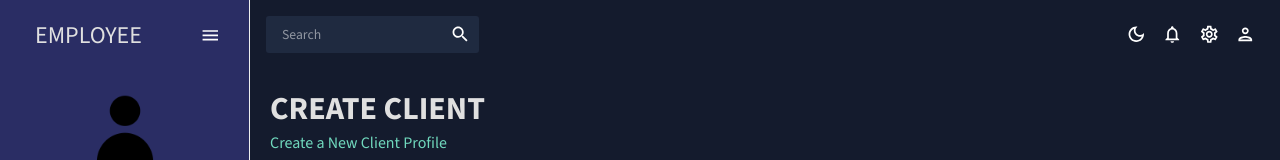
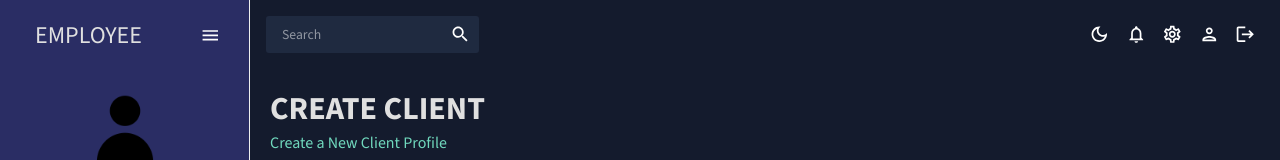
Before and after one commit to SlimPickens83/aap, a React (Vite) app in the folder client/: page /Dashboard/addClient in a window 1280 px wide. Shown: the top 160 px of the page. Built offline with nearby package versions, Linux system fonts and the light colour scheme; no server answers; sample sign-in values are in the browser's storage; the HTML template or start-up script is replaced by a standard one.

Commit message:
Added Logout to Dashboard

```diff
--- a/client/src/App.jsx
+++ b/client/src/App.jsx
@@ -1,4 +1,4 @@
-import React, { useState, useReducer, useEffect } from "react"
+import { useEffect } from "react"
 import ReactDOM from "react-dom/client"
 import { useImmerReducer } from "use-immer"
 import { BrowserRouter, Routes, Route, Navigate } from "react-router-dom"
@@ -11,7 +11,7 @@ import DispatchContext from "./DispatchContext.jsx"
 
 // Components
 import HeaderLoggedOut from "./components/HeaderLoggedOut.jsx"
-import HeaderLoggedIn from "./components/HeaderLoggedIn.jsx"
+// import HeaderLoggedIn from "./components/HeaderLoggedIn.jsx"
 import Footer from "./components/Footer.jsx"
 import HomeGuest from "./components/HomeGuest.jsx"
 import About from "./components/About.jsx"
@@ -37,7 +37,7 @@ import AddClient from "./scenes/addClient"
 import FAQ from "./scenes/faq"
 // import Geography from "./scenes/geography"
 import Calendar from "./scenes/calendar"
-import { CardGiftcard, FormatListNumbered } from "@mui/icons-material"
+// import { CardGiftcard, FormatListNumbered } from "@mui/icons-material"
 
 function App() {
   const initialState = {
@@ -146,7 +146,7 @@ function App() {
             <Route path="/admin_login" element={<AdminLogin />} />
 
             {/* Dashboard Routes */}
-            <Route path="/Dashboard/*" element={state.loggedIn ? <MainDashboard dashComponent={<Dashboard />} /> : <AccessDenied />} />
+            <Route path="/Dashboard/*" element={state.loggedIn ? <MainDashboard dashComponent={<Dashboard />} /> : <Navigate to="/" />} />
             <Route path="/Dashboard/team" element={<MainDashboard dashComponent={<Team />} />} />
             <Route path="/Dashboard/contacts" element={<MainDashboard dashComponent={<Contacts />} />} />
             <Route path="/Dashboard/invoices" element={<MainDashboard dashComponent={<Invoices />} />} />
--- a/client/src/components/Login.jsx
+++ b/client/src/components/Login.jsx
@@ -1,4 +1,4 @@
-import React, { useState, useContext } from "react"
+import { useState, useContext } from "react"
 import { useNavigate, Link } from "react-router-dom"
 import Axios from "axios"
 import DispatchContext from "../DispatchContext"
--- a/client/src/components/dashComponents/MainDashboard.jsx
+++ b/client/src/components/dashComponents/MainDashboard.jsx
@@ -1,15 +1,12 @@
-import React, { useContext, useEffect } from "react"
 import { ColorModeContext, useMode } from "../../theme"
-import { CssBaseline, ThemeProvider, dividerClasses } from "@mui/material"
-import StateContext from "../../StateContext"
+import { CssBaseline, ThemeProvider } from "@mui/material"
 import Topbar from "../../scenes/global/Topbar"
 import Side from "../../scenes/global/Sidebar"
-import { columnsStateInitializer } from "@mui/x-data-grid/internals"
-import { Satellite } from "@mui/icons-material"
+// import { columnsStateInitializer } from "@mui/x-data-grid/internals"
+// import { Satellite } from "@mui/icons-material"
 
 function MainDashboard(props) {
   const [theme, colorMode] = useMode()
-  const appState = useContext(StateContext)
 
   return (
     <ColorModeContext.Provider value={colorMode}>
--- a/client/src/scenes/global/Topbar.jsx
+++ b/client/src/scenes/global/Topbar.jsx
@@ -1,7 +1,9 @@
-import React, { useEffect, useContext } from "react"
+import { useContext } from "react"
 import { Box, IconButton, useTheme } from "@mui/material"
 import { ColorModeContext, tokens } from "../../theme"
+import DispatchContext from "../../DispatchContext"
 import InputBase from "@mui/material/InputBase"
+import LogoutIcon from "@mui/icons-material/Logout"
 import LightModeOutlinedIcon from "@mui/icons-material/LightModeOutlined"
 import DarkModeOutlinedIcon from "@mui/icons-material/DarkModeOutlined"
 import NotificationsOutlinedIcon from "@mui/icons-material/NotificationsOutlined"
@@ -10,9 +12,13 @@ import PersonOutlinedIcon from "@mui/icons-material/PersonOutlined"
 import SearchIcon from "@mui/icons-material/Search"
 
 function Topbar() {
+  const appDispatch = useContext(DispatchContext)
   const theme = useTheme()
   const colors = tokens(theme.palette.mode)
   const colorMode = useContext(ColorModeContext)
+  const logoutHandler = () => {
+    appDispatch({ type: "logout" })
+  }
 
   return (
     <Box display="flex" justifyContent="space-between" p={2}>
@@ -36,6 +42,9 @@ function Topbar() {
         <IconButton>
           <PersonOutlinedIcon />
         </IconButton>
+        <IconButton onClick={logoutHandler}>
+          <LogoutIcon />
+        </IconButton>
       </Box>
     </Box>
   )
```
